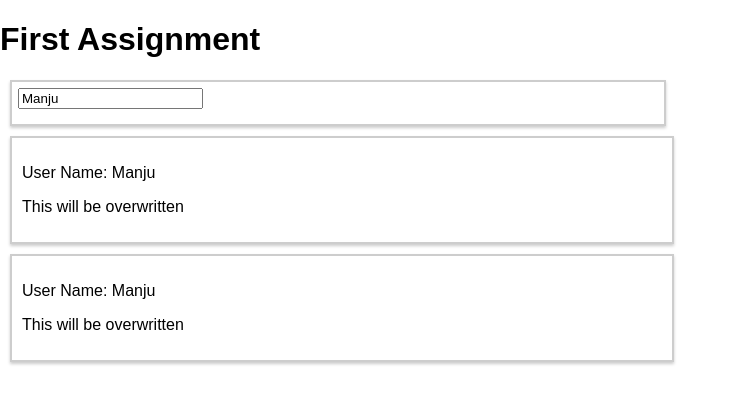
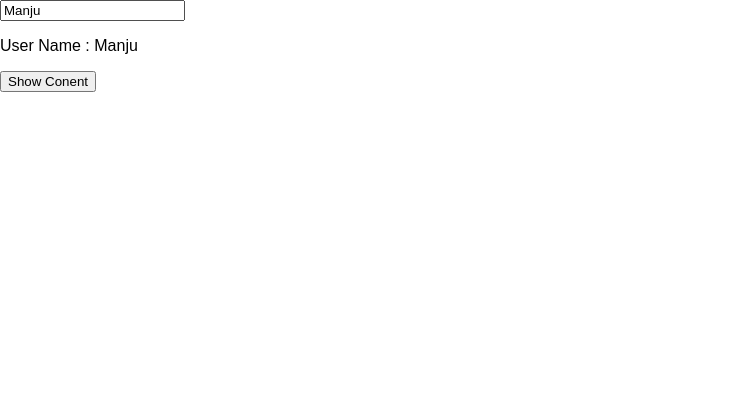
Before and after one commit to ecmpractitioner/react-js-basics, a React (Create React App) app in the folder react-complete-guide/: page / in a window 1280 px wide. Shown: the top 404 px of the page, without its empty margins (0-738 px from the left). Built offline with nearby package versions, Linux system fonts and the light colour scheme.

Commit message:
completed with functional component

```diff
--- a/react-complete-guide/src/App.js
+++ b/react-complete-guide/src/App.js
@@ -4,22 +4,37 @@ import UserOutput from "./Components/UserOutput/UserOutput";
 import "./App.css";
 
 const app = props => {
-  const [currentState, updateUserNameState]=useState({ userName: "Manju" });
+  const [currentState, updateState] = useState({
+    userName: "Manju",
+    showContent: false
+  });
 
+  const changeNameHandler = event => {
+    updateState({
+      ...currentState,
+      userName: event.target.value,
+      showContent: false
+    });
+  };
 
-  const inputChanged = event => {
-    updateUserNameState({ userName: event.target.value });
+  const toggleContent = event => {
+
+    updateState({
+      ...currentState,
+      showContent: !currentState.showContent
+    });
   };
 
   return (
     <div>
-      <h1>First Assignment</h1>
-      <UserInput
-        changed={inputChanged}
-        currentName={currentState.userName}
-      ></UserInput>
-      <UserOutput userName={currentState.userName}></UserOutput>
-      <UserOutput userName={currentState.userName}></UserOutput>
+      {!currentState.showContent ? (
+        <UserOutput
+          userName={currentState.userName}
+          change={changeNameHandler}
+        ></UserOutput>
+      ) : null}
+
+      <UserInput click={toggleContent}></UserInput>
     </div>
   );
 };
--- a/react-complete-guide/src/Components/UserInput/UserInput.js
+++ b/react-complete-guide/src/Components/UserInput/UserInput.js
@@ -1,10 +1,10 @@
 import React from 'react';
-import '../../css/Components/UserInput/UserInput.css';
-const userInput =(props)=>{
+
+const userInput = (props)=>{
 
     return(
-        <div className='UserInput'><input type="text" onChange={props.changed} value={props.currentName}></input></div>
-   );
-};
+        <div><button onClick={props.click}>Show Conent</button></div>
+    );
+}
 
 export default userInput;
--- a/react-complete-guide/src/Components/UserOutput/UserOutput.js
+++ b/react-complete-guide/src/Components/UserOutput/UserOutput.js
@@ -1,11 +1,10 @@
 import React from "react";
-import '../../css/Components/UserOutput/UserOutput.css'
-const userOutput = (props) => {
+
+const userOutput = props => {
   return (
-    <div className='UserOutput'>
-      <p>User Name: {props.userName}</p>
-      <p>This will be overwritten</p>
-
+    <div>
+      <input type="text" onChange={props.change} value={props.userName}></input>
+      <p>User Name : {props.userName}</p>
     </div>
   );
 };
```
